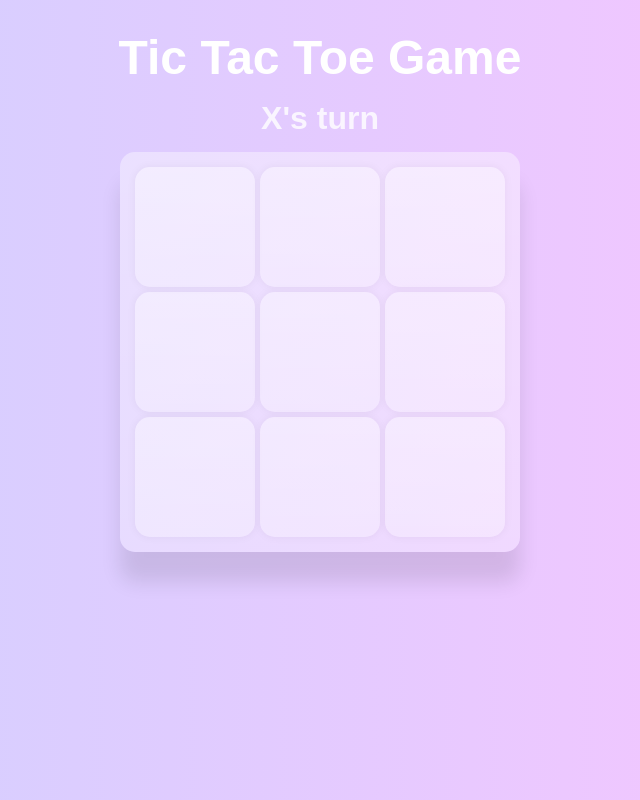
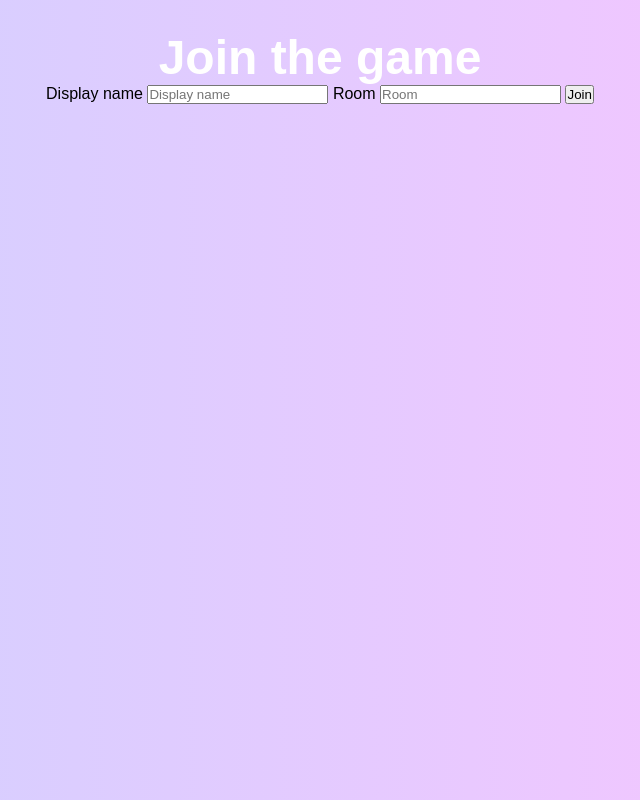
Before and after one commit to arisa277/tic-tac-toe, a website: page public/index.html in a window 1280 px wide. Shown: the whole page, without its empty margins (320-960 px from the left). Drawn offline with nearby package versions, Linux system fonts and the light colour scheme; no server answers.

Commit message:
add room page

```diff
--- a/public/index.html
+++ b/public/index.html
@@ -1,41 +1,36 @@
 <!DOCTYPE html>
 <html lang="en">
-
   <head>
-  <meta charset="UTF-8">
-  <meta http-equiv="X-UA-Compatible" content="IE=edge">
-  <meta name="viewport" content="width=device-width, initial-scale=1.0">
+    <meta charset="UTF-8" />
+    <meta http-equiv="X-UA-Compatible" content="IE=edge" />
+    <meta name="viewport" content="width=device-width, initial-scale=1.0" />
     <title>Tic Toc Toe Game</title>
-  <link rel="stylesheet" href="./style.css">
+    <link rel="stylesheet" href="./style.css" />
   </head>
-
   <body>
     <div class="container">
-    <h1>Tic Tac Toe Game</h1>
-    <div class="modal">
-      <div class="result">
-        <div id="winner"></div>
-        <button class="reset-button" onclick="resetGame()">Play again</button>
+      <h1>Join the game</h1>
+      <div class="">
+        <form action="/game.html">
+          <label>Display name</label>
+          <input
+            type="text"
+            name="username"
+            placeholder="Display name"
+            autocomplete="off"
+            required
+          />
+          <label>Room</label>
+          <input
+            type="text"
+            name="room"
+            placeholder="Room"
+            autocomplete="off"
+            required
+          />
+          <button>Join</button>
+        </form>
       </div>
     </div>
-    <p class="turn"><span class="player"></span>'s turn</p>
-    <div class="board-area">
-      <div class="board">
-        <div class="box" id="0"></div>
-        <div class="box" id="1"></div>
-        <div class="box" id="2"></div>
-        <div class="box" id="3"></div>
-        <div class="box" id="4"></div>
-        <div class="box" id="5"></div>
-        <div class="box" id="6"></div>
-        <div class="box" id="7"></div>
-        <div class="box" id="8"></div>
-      </div>
-    </div>
-  </div>
-
-  <script src="/socket.io/socket.io.js"></script>
-  <script src="./game.js"></script>
   </body>
-
 </html>
```
Also changed, not shown: public/game.html (added, +41 -0 lines). Lines whose indentation alone changed are shown as unchanged.
